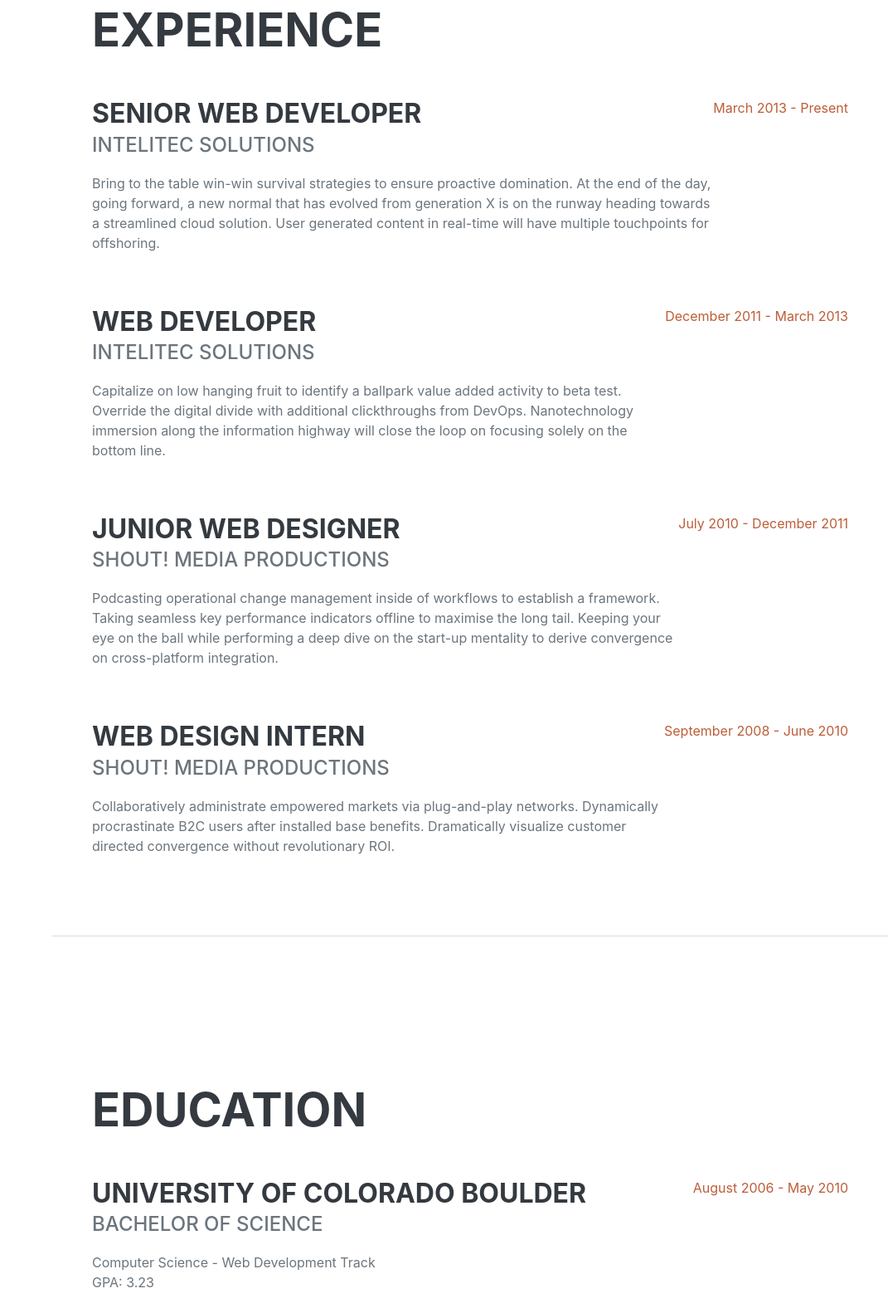
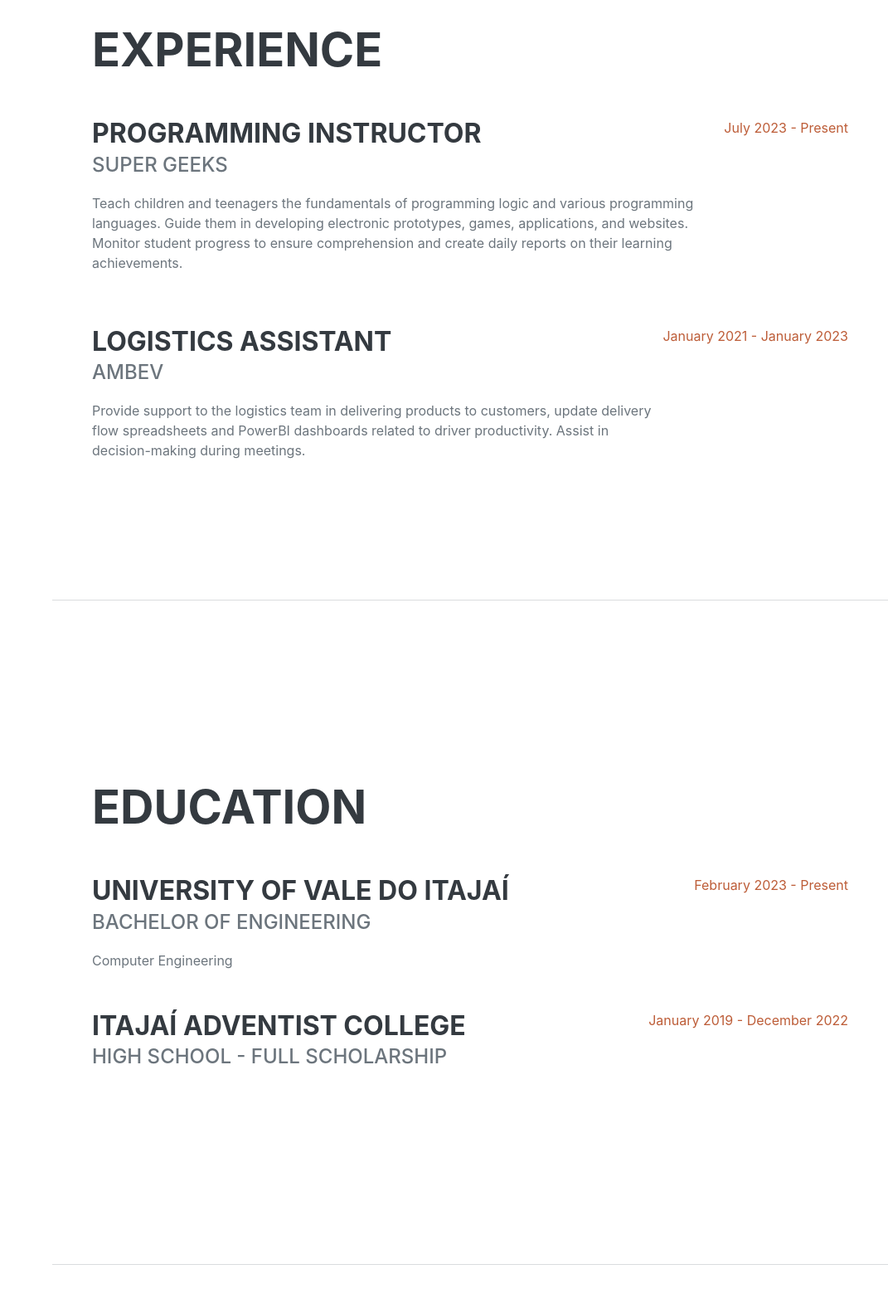
Before and after one commit to HenryJoseHenriques/HenryJoseHenriques.github.io, a plain HTML site: page index.html in a window 1280 px wide. Shown: the part 878-2455 px from the top of the page at 83% size, without its empty margins (209-1280 px from the left). Drawn offline with nearby package versions, Linux system fonts and the light colour scheme; a web font is replaced by a local one.

Commit message:
Modiquei os tópicos de experiência, educação e skills

```diff
--- a/index.html
+++ b/index.html
@@ -14,6 +14,8 @@
         <!-- Google fonts-->
         <link href="https://fonts.googleapis.com/css?family=Saira+Extra+Condensed:500,700" rel="stylesheet" type="text/css" />
         <link href="https://fonts.googleapis.com/css?family=Muli:400,400i,800,800i" rel="stylesheet" type="text/css" />
+        <link rel="stylesheet" href="https://cdn.jsdelivr.net/npm/devicon@2.14.0/devicon.min.css">
+
         <!-- Core theme CSS (includes Bootstrap)-->
         <link href="css/styles.css" rel="stylesheet" />
     </head>
@@ -21,7 +23,7 @@
         <!-- Navigation-->
         <nav class="navbar navbar-expand-lg navbar-dark bg-primary fixed-top" id="sideNav">
             <a class="navbar-brand js-scroll-trigger" href="#page-top">
-                <span class="d-block d-lg-none">Clarence Taylor</span>
+                <span class="d-block d-lg-none">Henry José</span>
                 <span class="d-none d-lg-block"><img class="img-fluid img-profile rounded-circle mx-auto mb-2" src="assets/img/profileIcon.jpg" alt="..." /></span>
             </a>
             <button class="navbar-toggler" type="button" data-bs-toggle="collapse" data-bs-target="#navbarResponsive" aria-controls="navbarResponsive" aria-expanded="false" aria-label="Toggle navigation"><span class="navbar-toggler-icon"></span></button>
@@ -49,7 +51,7 @@
                         (47) 99782-8053 ·
                         <a href="mailto:henryjose@edu.univali.br">henryjose@edu.univali.br</a>
                     </div>
-                    <p class="lead mb-5">I am currently a Computer Engineering student at UNIVALI - University of Vale do Itajaí. My studies are focused on Python programming and low-level languages such as Assembly, VHDL, and C++, with the aim of becoming a hardware designer and machine learning specialist.</p>
+                    <p class="lead mb-5">I am currently a Computer Engineering student at UNIVALI - Universidade do Vale do Itajaí. My studies are focused on Python programming and low-level languages such as VHDL and C++, in addition to exploring PowerBI. My main areas of interest are data analysis, software development, and hardware architecture.</p>
                     <div class="social-icons">
                         <a class="social-icon" href="https://www.linkedin.com/in/henryjosé/"><i class="fab fa-linkedin-in"></i></a>
                         <a class="social-icon" href="https://github.com/HenryJoseHenriques"><i class="fab fa-github"></i></a>
@@ -62,37 +64,23 @@
             <section class="resume-section" id="experience">
                 <div class="resume-section-content">
                     <h2 class="mb-5">Experience</h2>
+
                     <div class="d-flex flex-column flex-md-row justify-content-between mb-5">
                         <div class="flex-grow-1">
-                            <h3 class="mb-0">Senior Web Developer</h3>
-                            <div class="subheading mb-3">Intelitec Solutions</div>
-                            <p>Bring to the table win-win survival strategies to ensure proactive domination. At the end of the day, going forward, a new normal that has evolved from generation X is on the runway heading towards a streamlined cloud solution. User generated content in real-time will have multiple touchpoints for offshoring.</p>
+                            <h3 class="mb-0">Programming Instructor</h3>
+                            <div class="subheading mb-3">Super Geeks</div>
+                            <p>Teach children and teenagers the fundamentals of programming logic and various programming languages. Guide them in developing electronic prototypes, games, applications, and websites. Monitor student progress to ensure comprehension and create daily reports on their learning achievements.</p>
                         </div>
-                        <div class="flex-shrink-0"><span class="text-primary">March 2013 - Present</span></div>
+                        <div class="flex-shrink-0"><span class="text-primary">July 2023 - Present</span></div>
                     </div>
+
                     <div class="d-flex flex-column flex-md-row justify-content-between mb-5">
                         <div class="flex-grow-1">
-                            <h3 class="mb-0">Web Developer</h3>
-                            <div class="subheading mb-3">Intelitec Solutions</div>
-                            <p>Capitalize on low hanging fruit to identify a ballpark value added activity to beta test. Override the digital divide with additional clickthroughs from DevOps. Nanotechnology immersion along the information highway will close the loop on focusing solely on the bottom line.</p>
+                            <h3 class="mb-0">Logistics Assistant</h3>
+                            <div class="subheading mb-3">AMBEV</div>
+                            <p>Provide support to the logistics team in delivering products to customers, update delivery flow spreadsheets and PowerBI dashboards related to driver productivity. Assist in decision-making during meetings.</p>
                         </div>
-                        <div class="flex-shrink-0"><span class="text-primary">December 2011 - March 2013</span></div>
-                    </div>
-                    <div class="d-flex flex-column flex-md-row justify-content-between mb-5">
-                        <div class="flex-grow-1">
-                            <h3 class="mb-0">Junior Web Designer</h3>
-                            <div class="subheading mb-3">Shout! Media Productions</div>
-                            <p>Podcasting operational change management inside of workflows to establish a framework. Taking seamless key performance indicators offline to maximise the long tail. Keeping your eye on the ball while performing a deep dive on the start-up mentality to derive convergence on cross-platform integration.</p>
-                        </div>
-                        <div class="flex-shrink-0"><span class="text-primary">July 2010 - December 2011</span></div>
-                    </div>
-                    <div class="d-flex flex-column flex-md-row justify-content-between">
-                        <div class="flex-grow-1">
-                            <h3 class="mb-0">Web Design Intern</h3>
-                            <div class="subheading mb-3">Shout! Media Productions</div>
-                            <p>Collaboratively administrate empowered markets via plug-and-play networks. Dynamically procrastinate B2C users after installed base benefits. Dramatically visualize customer directed convergence without revolutionary ROI.</p>
-                        </div>
-                        <div class="flex-shrink-0"><span class="text-primary">September 2008 - June 2010</span></div>
+                        <div class="flex-shrink-0"><span class="text-primary">January 2021 - January 2023</span></div>
                     </div>
                 </div>
             </section>
@@ -101,23 +89,26 @@
             <section class="resume-section" id="education">
                 <div class="resume-section-content">
                     <h2 class="mb-5">Education</h2>
+
                     <div class="d-flex flex-column flex-md-row justify-content-between mb-5">
                         <div class="flex-grow-1">
-                            <h3 class="mb-0">University of Colorado Boulder</h3>
-                            <div class="subheading mb-3">Bachelor of Science</div>
-                            <div>Computer Science - Web Development Track</div>
-                            <p>GPA: 3.23</p>
+                            <h3 class="mb-0">University of Vale do Itajaí</h3>
+                            <div class="subheading mb-3">Bachelor of Engineering</div>
+                            <div>Computer Engineering</div>
+                            <!-- <p>GPA: Not available</p> -->
                         </div>
-                        <div class="flex-shrink-0"><span class="text-primary">August 2006 - May 2010</span></div>
+                        <div class="flex-shrink-0"><span class="text-primary">February 2023 - Present</span></div>
                     </div>
+
                     <div class="d-flex flex-column flex-md-row justify-content-between">
                         <div class="flex-grow-1">
-                            <h3 class="mb-0">James Buchanan High School</h3>
-                            <div class="subheading mb-3">Technology Magnet Program</div>
-                            <p>GPA: 3.56</p>
+                            <h3 class="mb-0">Itajaí Adventist College</h3>
+                            <div class="subheading mb-3">High school - full scholarship</div>
+                            <!-- <p>GPA: Not available</p> -->
                         </div>
-                        <div class="flex-shrink-0"><span class="text-primary">August 2002 - May 2006</span></div>
+                        <div class="flex-shrink-0"><span class="text-primary">January 2019 - December 2022</span></div>
                     </div>
+
                 </div>
             </section>
             <hr class="m-0" />
@@ -127,18 +118,12 @@
                     <h2 class="mb-5">Skills</h2>
                     <div class="subheading mb-3">Programming Languages & Tools</div>
                     <ul class="list-inline dev-icons">
-                        <li class="list-inline-item"><i class="fab fa-html5"></i></li>
-                        <li class="list-inline-item"><i class="fab fa-css3-alt"></i></li>
-                        <li class="list-inline-item"><i class="fab fa-js-square"></i></li>
-                        <li class="list-inline-item"><i class="fab fa-angular"></i></li>
-                        <li class="list-inline-item"><i class="fab fa-react"></i></li>
-                        <li class="list-inline-item"><i class="fab fa-node-js"></i></li>
-                        <li class="list-inline-item"><i class="fab fa-sass"></i></li>
-                        <li class="list-inline-item"><i class="fab fa-less"></i></li>
-                        <li class="list-inline-item"><i class="fab fa-wordpress"></i></li>
-                        <li class="list-inline-item"><i class="fab fa-gulp"></i></li>
-                        <li class="list-inline-item"><i class="fab fa-grunt"></i></li>
-                        <li class="list-inline-item"><i class="fab fa-npm"></i></li>
+                        <li class="list-inline-item"><i class="fab fa-python"></i></li>
+                        <li class="list-inline-item"><i class="devicon-cplusplus-plain"></i></li>
+                        <li class="list-inline-item"><i class="devicon-csharp-plain"></i></li>
+                        <li class="list-inline-item"><i class="devicon-git-plain"></i></li>
+                        <img src="assets/img/VHDL.png" alt="Power BI" style="width: 60px; height: 60px;"> <!-- Para VHDL -->
+                        <img src="assets/img/Power BI.png" alt="Power BI" style="width: 60px; height: 60px;"> <!-- Para PowerBI -->
                     </ul>
                     <div class="subheading mb-3">Workflow</div>
                     <ul class="fa-ul mb-0">
```
Also changed, not shown: assets/img/Power BI.png (added), assets/img/VHDL.png (added).
